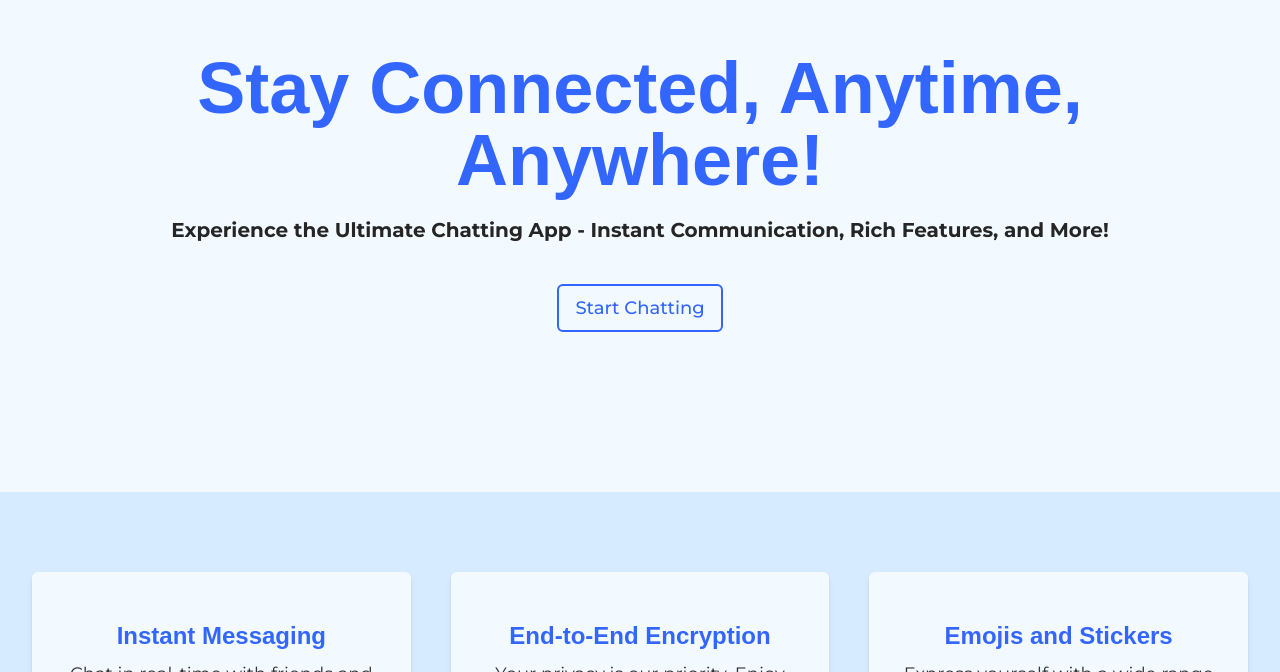
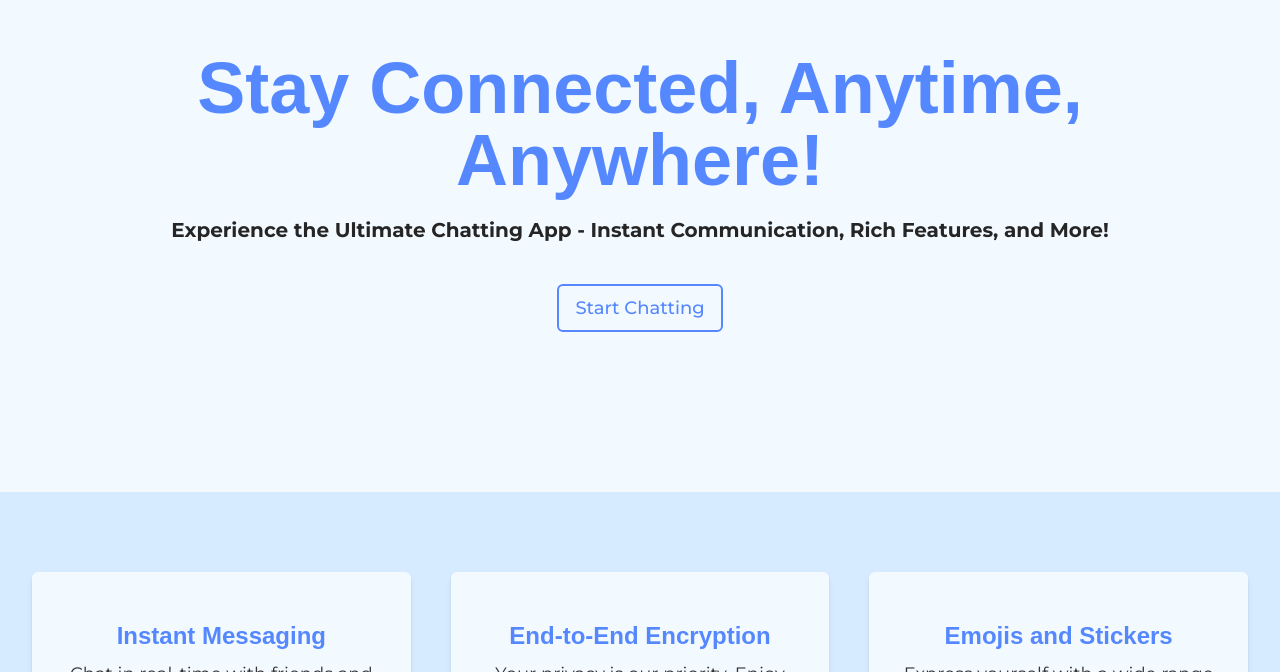
Before and after one commit to potatogod3000/Natter, a Vue app in the folder NatterClient/: page / in a window 1280 px wide. Shown: the part 128-800 px from the top of the page. Built offline with nearby package versions, Linux system fonts and the light colour scheme; a web font is replaced by a local one.

Commit message:
Update accent color

```diff
--- a/NatterClient/tailwind.config.js
+++ b/NatterClient/tailwind.config.js
@@ -12,8 +12,8 @@ module.exports = {
                 "dark-soft": "#333333",
                 light: "#d6ebff",
                 "light-soft": "#f2f9ff",
-                accent: "#3366ff",
-                "accent-light": "#5588ff",
+                accent: "#5588ff",
+                "accent-light": "#77aaff",
             },
             fontFamily: {
                 palanquin: ["Palanquin", "sans-serif"],
```
